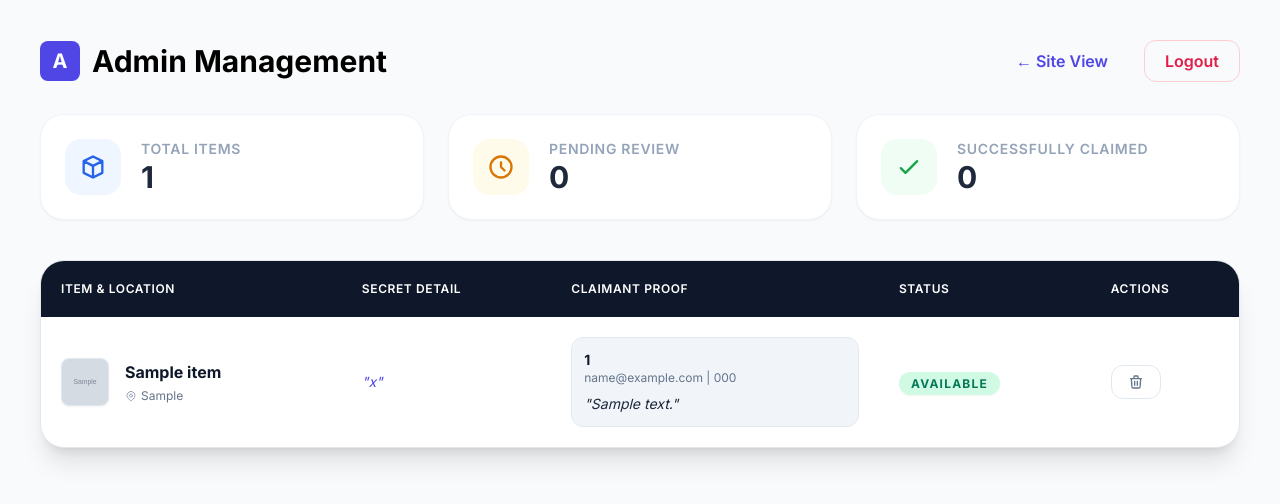
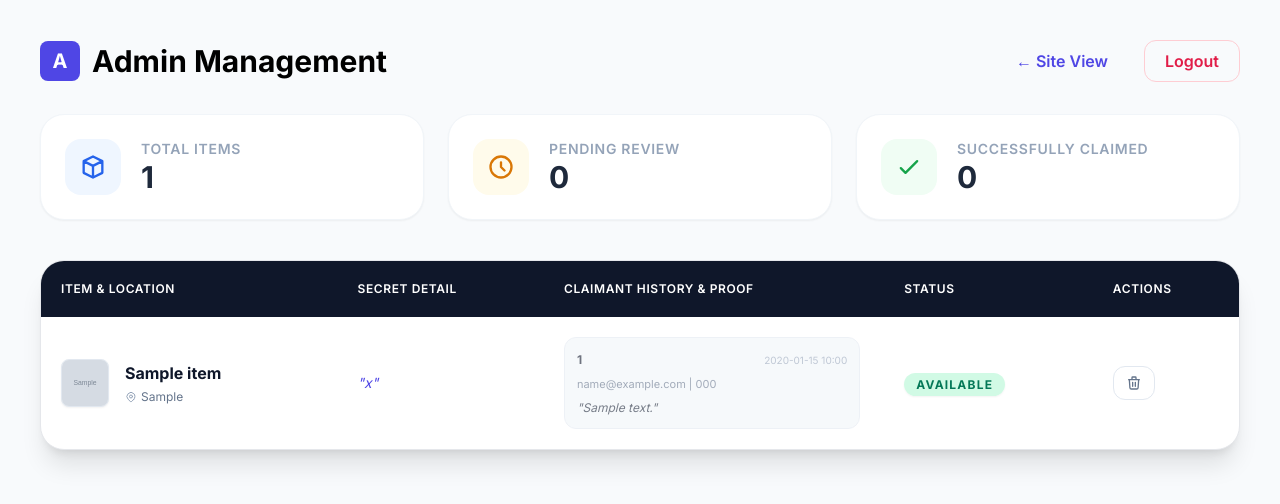
Before and after one commit to vishva3019/CAMPUS_RETAIN_2.0, a Flask app: page /admin in a window 1280 px wide. Shown: the top 504 px of the page. Run offline with Flask 3, Linux system fonts and the light colour scheme; the visitor is signed in with stand-in values (Sample User, id 1); tables that the repository leaves empty hold one stand-in row (values such as "Sample post"); grey boxes marked "Sample" are stand-in pictures; some libraries are stand-ins or nearby versions.

Commit message:
Update admin.html

```diff
--- a/templates/admin.html
+++ b/templates/admin.html
@@ -20,7 +20,6 @@
             </div>
         </div>
 
-        <!-- Dashboard Stats -->
         {% set total_items = items|length %}
         {% set pending_claims = items | selectattr('status', 'equalto', 'Pending') | list | length %}
         {% set claimed_items = items | selectattr('status', 'equalto', 'Claimed') | list | length %}
@@ -61,7 +60,7 @@
                     <tr>
                         <th class="p-5 font-semibold">Item & Location</th>
                         <th class="p-5 font-semibold">Secret Detail</th>
-                        <th class="p-5 font-semibold">Claimant Proof</th>
+                        <th class="p-5 font-semibold">Claimant History & Proof</th>
                         <th class="p-5 font-semibold">Status</th>
                         <th class="p-5 font-semibold">Actions</th>
                     </tr>
@@ -83,12 +82,18 @@
                         </td>
                         <td class="p-5 text-sm text-indigo-600 font-medium italic">"{{ item.secret_detail or 'N/A' }}"</td>
                         <td class="p-5 text-sm">
-                            {% set last = item.claims|last %}
-                            {% if last %}
-                                <div class="bg-slate-100 p-3 rounded-xl border border-slate-200 text-slate-700">
-                                    <span class="font-bold text-slate-900">{{ last.student_id }}</span><br>
-                                    <span class="text-xs text-slate-500 block mb-1">{{ last.student_email }} | {{ last.phone }}</span>
-                                    <span class="italic block mt-2 text-slate-800">"{{ last.proof_description }}"</span>
+                            {% if item.claims %}
+                                <div class="max-h-44 overflow-y-auto space-y-2 pr-1">
+                                    {% for claim in item.claims | reverse %}
+                                        <div class="p-3 rounded-xl border text-slate-700 {% if loop.first and item.status == 'Pending' %}bg-amber-50/70 border-amber-200{% else %}bg-slate-100 border-slate-200 opacity-60{% endif %}">
+                                            <div class="flex justify-between items-center mb-1">
+                                                <span class="font-bold text-slate-900 text-xs">{{ claim.student_id }}</span>
+                                                <span class="text-[10px] text-slate-400 font-medium">{{ claim.timestamp.strftime('%Y-%m-%d %H:%M') }}</span>
+                                            </div>
+                                            <span class="text-[11px] text-slate-500 block">{{ claim.student_email }} | {{ claim.phone }}</span>
+                                            <span class="italic block mt-1.5 text-xs text-slate-800">"{{ claim.proof_description }}"</span>
+                                        </div>
+                                    {% endfor %}
                                 </div>
                             {% else %}
                                 <span class="bg-slate-100 px-3 py-1 rounded-full text-xs font-semibold text-slate-400 uppercase tracking-wide">No claims yet</span>
@@ -104,14 +109,18 @@
                             {% endif %}
                         </td>
                         <td class="p-5">
-                            <div class="flex gap-2">
+                            <div class="flex flex-col xl:flex-row gap-2">
                                 {% if item.status == 'Pending' %}
-                                <button type="button" data-id="{{ item.id }}" onclick="handleAction('approve', this, this.getAttribute('data-id'))" class="bg-indigo-600 text-white px-5 py-2 rounded-xl text-sm font-bold shadow-md shadow-indigo-100 hover:bg-indigo-700 transition flex items-center gap-2">
-                                    <svg class="w-4 h-4" fill="none" stroke="currentColor" viewBox="0 0 24 24"><path stroke-linecap="round" stroke-linejoin="round" stroke-width="2" d="M5 13l4 4L19 7"></path></svg>
+                                <button type="button" data-id="{{ item.id }}" onclick="handleAction('approve', this, this.getAttribute('data-id'))" class="bg-indigo-600 text-white px-4 py-2 rounded-xl text-xs font-bold shadow-md shadow-indigo-100 hover:bg-indigo-700 transition flex items-center justify-center gap-1 shrink-0">
+                                    <svg class="w-3.5 h-3.5" fill="none" stroke="currentColor" viewBox="0 0 24 24"><path stroke-linecap="round" stroke-linejoin="round" stroke-width="2" d="M5 13l4 4L19 7"></path></svg>
                                     Approve
                                 </button>
+                                <button type="button" data-id="{{ item.id }}" onclick="handleAction('reject', this, this.getAttribute('data-id'))" class="bg-rose-100 text-rose-700 px-4 py-2 rounded-xl text-xs font-bold hover:bg-rose-200 transition flex items-center justify-center gap-1 shrink-0">
+                                    <svg class="w-3.5 h-3.5" fill="none" stroke="currentColor" viewBox="0 0 24 24"><path stroke-linecap="round" stroke-linejoin="round" stroke-width="2" d="M6 18L18 6M6 6l12 12"></path></svg>
+                                    Reject
+                                </button>
                                 {% endif %}
-                                <button type="button" data-id="{{ item.id }}" onclick="handleAction('delete', this, this.getAttribute('data-id'))" class="border border-slate-200 px-4 py-2 rounded-xl text-sm font-bold text-slate-500 hover:text-rose-600 hover:bg-rose-50 hover:border-rose-200 transition">
+                                <button type="button" data-id="{{ item.id }}" onclick="handleAction('delete', this, this.getAttribute('data-id'))" class="border border-slate-200 px-3 py-2 rounded-xl text-xs font-bold text-slate-500 hover:text-rose-600 hover:bg-rose-50 hover:border-rose-200 transition flex items-center justify-center">
                                     <svg class="w-4 h-4" fill="none" stroke="currentColor" viewBox="0 0 24 24"><path stroke-linecap="round" stroke-linejoin="round" stroke-width="2" d="M19 7l-.867 12.142A2 2 0 0116.138 21H7.862a2 2 0 01-1.995-1.858L5 7m5 4v6m4-6v6m1-10V4a1 1 0 00-1-1h-4a1 1 0 00-1 1v3M4 7h16"></path></svg>
                                 </button>
                             </div>
@@ -133,7 +142,6 @@
         </div>
     </div>
 
-    <!-- Toast Notifications Container -->
     <div id="toastContainer" class="fixed bottom-6 right-6 z-[80] flex flex-col gap-3"></div>
 
     <script>
@@ -174,27 +182,42 @@
         }
 
         async function handleAction(action, btnElement, itemId) {
-            const isApprove = action === 'approve';
-            const endpoint = isApprove ? `/api/admin/approve/${itemId}` : `/api/item/delete/${itemId}`;
+            let endpoint = '';
+            let requestBody = null;
+            let remarks = '';
+
+            if (action === 'approve') {
+                endpoint = `/api/admin/approve/${itemId}`;
+            } else if (action === 'reject') {
+                endpoint = `/api/admin/reject/${itemId}`;
+                remarks = prompt("Enter the rejection reason or remarks to include in student alert:");
+                if (remarks === null) return; // Administrator hit cancel
+                requestBody = JSON.stringify({ remarks: remarks.strip ? remarks.strip() : remarks || "Details provided did not match item requirements." });
+            } else {
+                endpoint = `/api/item/delete/${itemId}`;
+            }
 
             if (confirm(`Are you sure you want to ${action.toUpperCase()} this item?`)) {
-
                 const originalHtml = btnElement.innerHTML;
                 btnElement.disabled = true;
-                btnElement.innerHTML = `<svg class="animate-spin h-4 w-4 text-currentColor" xmlns="http://www.w3.org/2000/svg" fill="none" viewBox="0 0 24 24"><circle class="opacity-25" cx="12" cy="12" r="10" stroke="currentColor" stroke-width="4"></circle><path class="opacity-75" fill="currentColor" d="M4 12a8 8 0 018-8V0C5.373 0 0 5.373 0 12h4zm2 5.291A7.962 7.962 0 014 12H0c0 3.042 1.135 5.824 3 7.938l3-2.647z"></path></svg> Processing...`;
+                btnElement.innerHTML = `<svg class="animate-spin h-4 w-4 mx-auto text-currentColor" xmlns="http://www.w3.org/2000/svg" fill="none" viewBox="0 0 24 24"><circle class="opacity-25" cx="12" cy="12" r="10" stroke="currentColor" stroke-width="4"></circle><path class="opacity-75" fill="currentColor" d="M4 12a8 8 0 018-8V0C5.373 0 0 5.373 0 12h4zm2 5.291A7.962 7.962 0 014 12H0c0 3.042 1.135 5.824 3 7.938l3-2.647z"></path></svg>`;
 
                 try {
-                    const res = await fetch(endpoint, { method: 'POST', headers: {'Content-Type': 'application/json'} });
+                    const res = await fetch(endpoint, {
+                        method: 'POST',
+                        headers: {'Content-Type': 'application/json'},
+                        body: requestBody
+                    });
                     if (res.ok) {
-                        showToast(`Item successfully ${isApprove ? 'approved' : 'deleted'}!`, 'success');
+                        showToast(`Action successfully processed: ${action}!`, 'success');
                         setTimeout(() => location.reload(), 1000);
                     } else {
-                        showToast(`Failed to ${action} item.`, 'error');
+                        showToast(`Failed to execute ${action} on this item.`, 'error');
                         btnElement.disabled = false;
                         btnElement.innerHTML = originalHtml;
                     }
                 } catch(e) {
-                    showToast('Network error occurred.', 'error');
+                    showToast('A network error occurred.', 'error');
                     btnElement.disabled = false;
                     btnElement.innerHTML = originalHtml;
                 }
```
